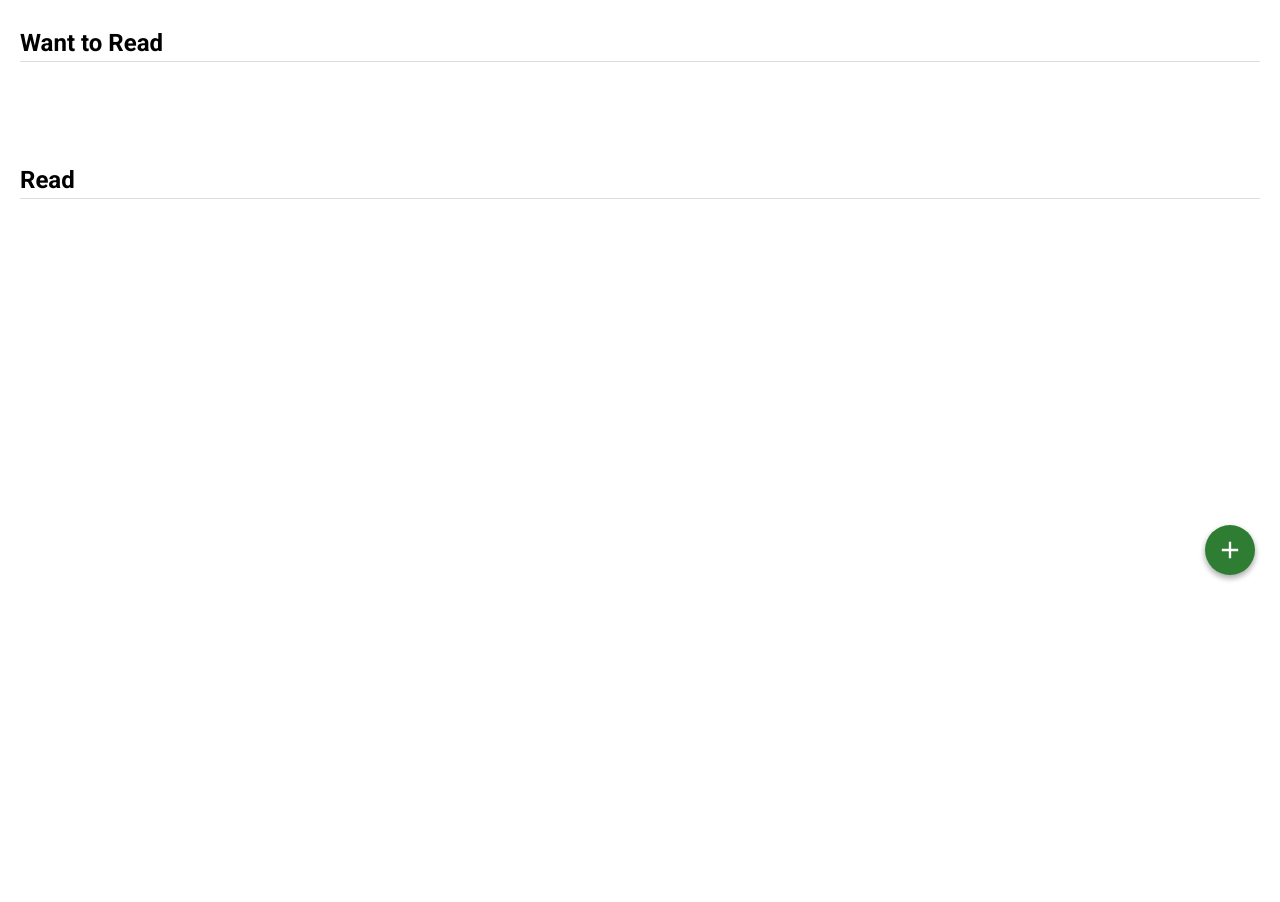
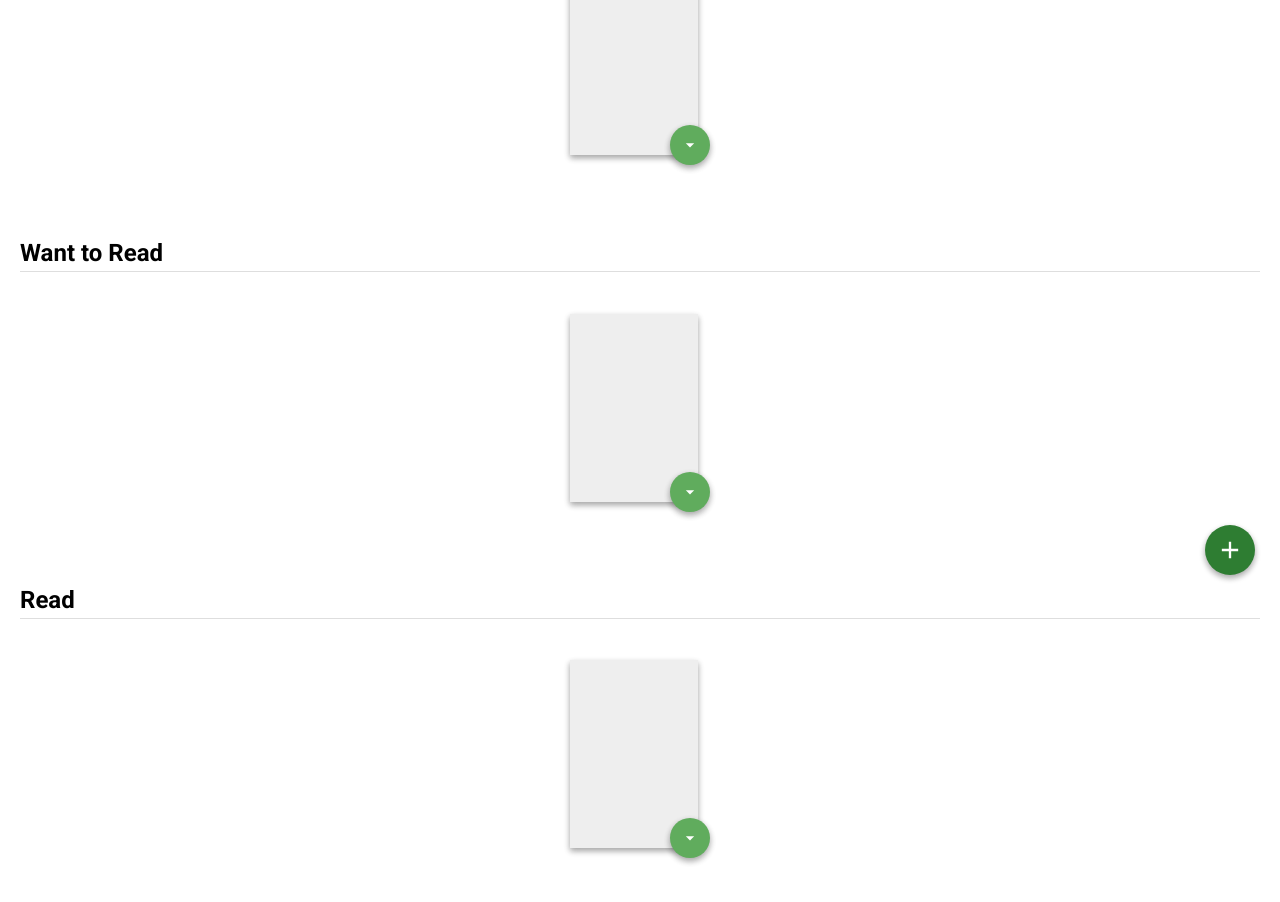
Before and after one commit to minettejasmine/gwg-fend-myreads, a React (Create React App) app: page / in a window 1280 px wide. Shown: the part 200-1102 px from the top of the page. Before the commit the page ends 800 px from the top, so only its background shows below. Built offline with nearby package versions, Linux system fonts and the light colour scheme.

Commit message:
docs: Linked MyBook component to the MainPage.js file; Created blank placeholders for books on each shelf

```diff
--- a/src/MainPage.js
+++ b/src/MainPage.js
@@ -1,4 +1,5 @@
 import React, { Component } from 'react'; /* connecting MainPage component via react */
+import MyBook from './MyBook'; /* connecting MyBook component to the Main Page */
 
 class MainPage extends Component {
 	render() {
@@ -14,7 +15,7 @@ class MainPage extends Component {
 			          <div className="bookshelf-books">
 			            <ol className="books-grid">
 			              <li>
-
+							<MyBook />
 			              </li>
 			            </ol>
 			          </div>
@@ -24,7 +25,7 @@ class MainPage extends Component {
 			          <div className="bookshelf-books">
 			            <ol className="books-grid">
 			              <li>
-
+							<MyBook />
 			              </li>
 
 			            </ol>
@@ -35,7 +36,7 @@ class MainPage extends Component {
 			          <div className="bookshelf-books">
 			            <ol className="books-grid">
 			              <li>
-
+							<MyBook />
 			              </li>
 
 			            </ol>
--- a/src/MyBook.js
+++ b/src/MyBook.js
@@ -5,7 +5,7 @@ class MyBook extends Component {
 		return (
 			<div className="book"> {/* copied from original App.js file */}
 			  <div className="book-top">
-			    <div className="book-cover" style={{ width: 128, height: 188, backgroundImage: 'url("http://books.google.com/books/content?id=yDtCuFHXbAYC&printsec=frontcover&img=1&zoom=1&imgtk=AFLRE72RRiTR6U5OUg3IY_LpHTL2NztVWAuZYNFE8dUuC0VlYabeyegLzpAnDPeWxE6RHi0C2ehrR9Gv20LH2dtjpbcUcs8YnH5VCCAH0Y2ICaKOTvrZTCObQbsfp4UbDqQyGISCZfGN&source=gbs_api")' }}></div>
+			    <div className="book-cover" style={{ width: 128, height: 188, backgroundImage: '' }}></div>
 			    <div className="book-shelf-changer">
 			      <select>
 			        <option value="move" disabled>Move to...</option>
@@ -16,8 +16,8 @@ class MyBook extends Component {
 			      </select>
 			    </div>
 			  </div>
-			  <div className="book-title">Ender's Game</div>
-			  <div className="book-authors">Orson Scott Card</div>
+			  <div className="book-title"></div>
+			  <div className="book-authors"></div>
 			</div>
 		);
 	}
```
